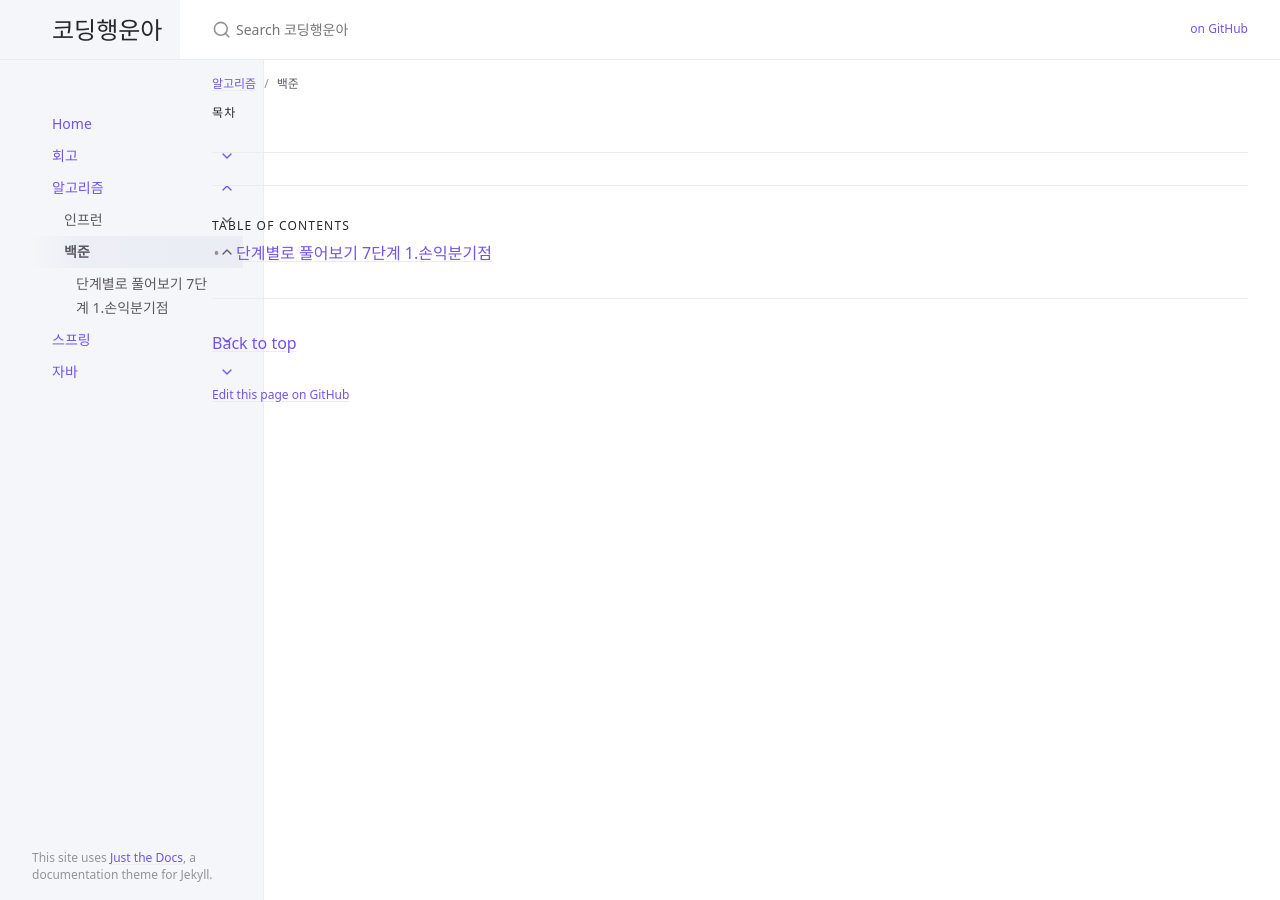
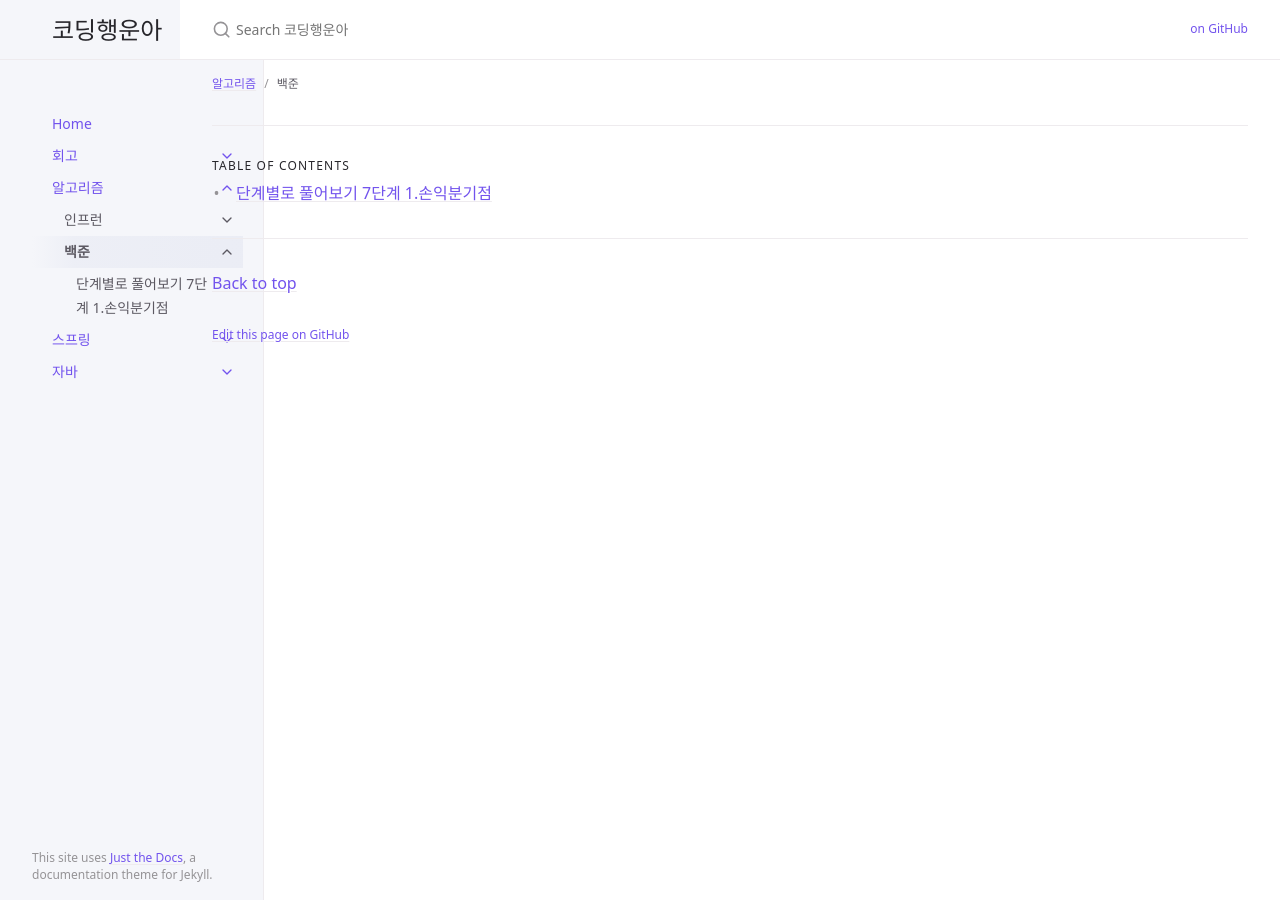
Before and after one commit to luckhunger/luckhunger-github.io, a Jekyll site: the page built from docs/algorithm/baekjoon/baekjoon.md, in a window 1280 px wide. Built offline with Jekyll 4.4.1, drawn with Linux system fonts in a browser that asks for light colours.

Commit message:
메인 화면 수정

```diff
--- a/docs/algorithm/baekjoon/baekjoon.md
+++ b/docs/algorithm/baekjoon/baekjoon.md
@@ -5,9 +5,3 @@ parent: 알고리즘
 has_children: true
 nav_order: 2
 ---
-## 목차
-{: .no_toc .text-delta }
-
-1. TOC
-{:toc}
----
```
